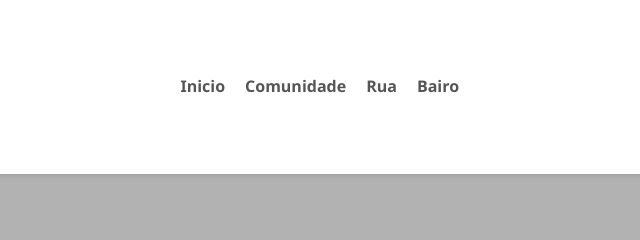
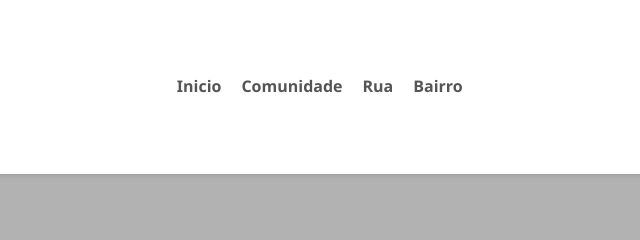
Before and after one commit to WILLIANMC123/minhcasa, a plain HTML site: page sobrenos.html in a window 1280 px wide. Shown: the top 240 px of the page, 361-1001 px from the left. Drawn offline with Linux system fonts and the light colour scheme.

Commit message:
Update sobrenos.html

```diff
--- a/sobrenos.html
+++ b/sobrenos.html
@@ -15,7 +15,7 @@
                     <li><a href="index.html">Inicio</a></li>
                     <li><a href="comunidade.html">Comunidade</a></li>
                     <li><a href="sobrenos.html">Rua</a></li>
-                    <li><a href="contato.html">Bairo</a></li>
+                    <li><a href="contato.html">Bairro</a></li>
                 </ul>
             </nav>
             <div class="search-bar">
```
